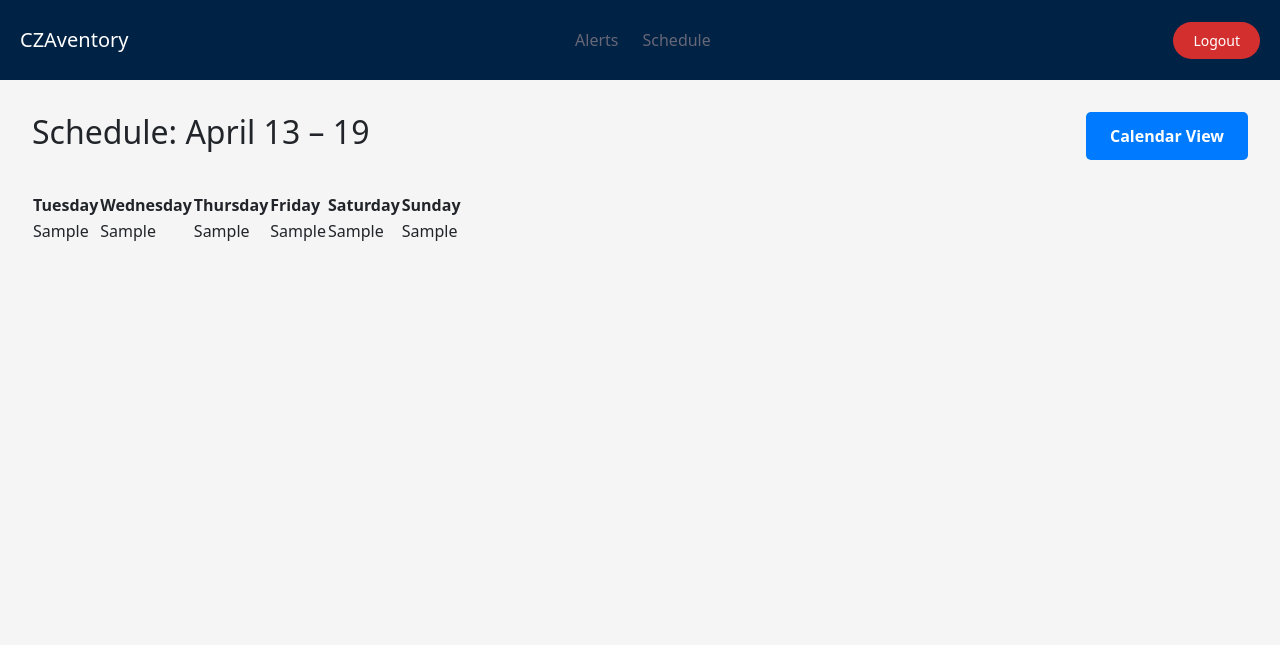
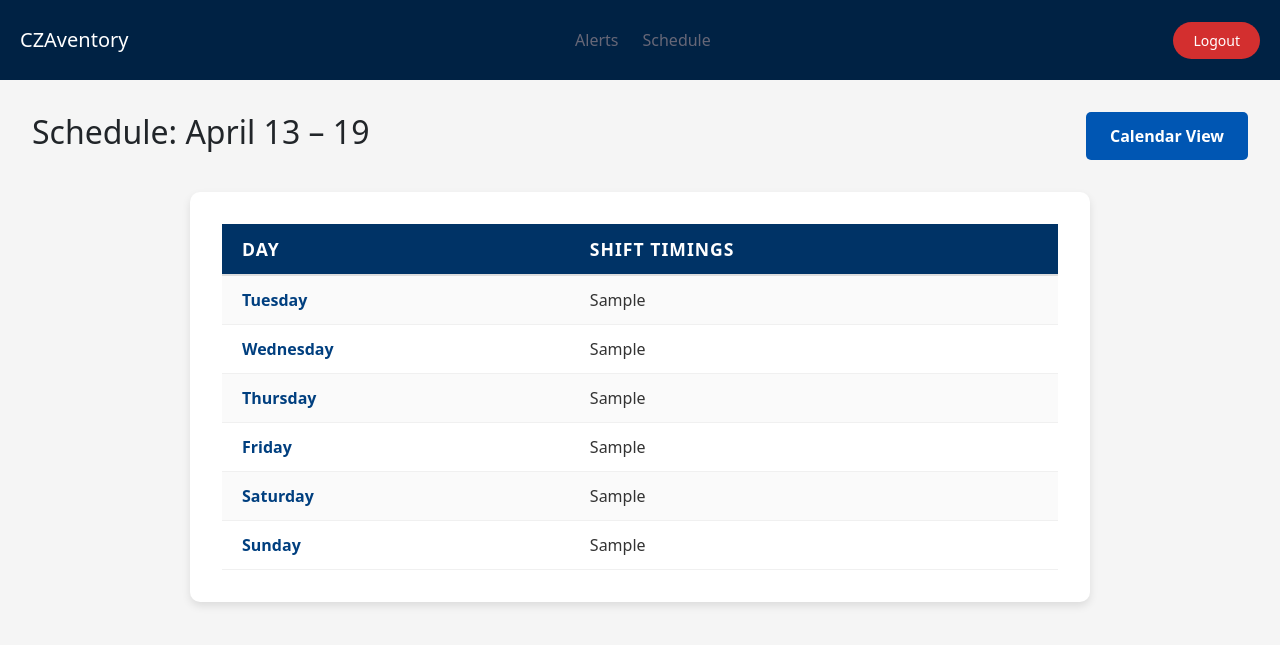
Before and after one commit to ZainabM872/Inventory-Management-System, a Django app: template templates/dashboard/staff.html in a window 1280 px wide. Shown: the top 645 px of the page. Run offline with Django 5.2, Linux system fonts and the light colour scheme; tables that the repository leaves empty hold one stand-in row (values such as "Sample post"); the template is opened without the code that fills it: values that come from a table or form of the project are taken from there, most other values are stand-ins (such as "Sample title", 1, 10 or a date in 2020).

Commit message:
adding styling and making the frontend look better

```diff
--- a/static/staff.css
+++ b/static/staff.css
@@ -23,7 +23,7 @@ h2 {
 /* Button Styling */
 .calendar-btn {
     padding: 12px 24px;
-    background-color: #007BFF;
+    background-color: #0056b3;
     color: #fff;
     font-size: 16px;
     font-weight: 600;
@@ -36,62 +36,105 @@ h2 {
 }
 
 .calendar-btn:hover {
-    background-color: #0056b3;
+    background-color: #003f7f;
+}
+/* Base Styles */
+body {
+    font-family: Arial, sans-serif;
+    background-color: #f9fafb; /* soft neutral background */
+    padding: 2rem;
+    margin: 0;
 }
 
-/* Calendar Container Styling */
-.container {
+/* Container for the schedule table */
+.schedule-container {
     max-width: 900px;
     margin: 0 auto;
     padding: 2rem;
     background-color: #ffffff;
     box-shadow: 0px 4px 8px rgba(0, 0, 0, 0.1);
     border-radius: 10px;
+    overflow-x: auto; /* Allows horizontal scrolling if needed */
 }
 
-/* Day and Shift Info Styles */
-.day-row {
-    display: flex;
-    align-items: center;
-    margin-bottom: 1rem;
-    border-bottom: 1px solid #e0e0e0;
-    padding-bottom: 1rem;
+/* Table Styling */
+table {
+    width: 100%;
+    border-collapse: collapse;
+    text-align: left;
+    background-color: #fff;
 }
 
-.day-info {
-    width: 100px;
-    text-align: center;
-    font-weight: bold;
-    border-right: 2px solid #ccc;
-    padding-right: 10px;
+/* Table Header Styling */
+thead {
+    background-color: #003366; /* Deep blue header */
+    color: #fff;
 }
 
-.day-info .day, .day-info .date {
-    font-size: 1rem;
-    color: #003f7f; /* soft blue for day name */
+th {
+    padding: 12px 20px;
+    font-weight: bold;
+    font-size: 1.1rem;
+    text-transform: uppercase;
+    letter-spacing: 1px;
+    border-bottom: 2px solid #ddd;
 }
 
-.day-info .date {
-    font-size: 0.9rem;
-    color: #0074d9; /* lighter blue for date */
-    margin-top: 4px;
+/* Table Row Styling */
+tbody tr {
+    border-bottom: 1px solid #f0f0f0;
+    transition: background-color 0.3s ease;
 }
 
-.shift-info {
-    flex-grow: 1;
-    padding-left: 20px;
-    color: #333;
-    font-size: 0.95rem;
+/* Hover effect for rows */
+tbody tr:hover {
+    background-color: #f5f5f5; /* Slight gray on hover */
 }
 
-.shift-info span {
-    display: block;
-    margin-bottom: 4px;
+/* Table Data Styling */
+td {
+    padding: 12px 20px;
+    font-size: 1rem;
+    color: #333;
 }
 
-/* Center the calendar container */
-.calendar-container {
-    max-width: 900px;
-    margin: 0 auto;
-    padding: 2rem;
+/* Day Column Styling */
+td:nth-child(1) {
+    font-weight: bold;
+    color: #003f7f; /* Blue color for day names */
 }
+
+/* Add borders to the top of the rows for better separation */
+tbody tr:first-child {
+    border-top: 2px solid #ddd;
+}
+
+/* Responsive Design */
+@media (max-width: 768px) {
+    th, td {
+        padding: 10px;
+    }
+
+    table {
+        font-size: 0.9rem;
+    }
+
+    .schedule-container {
+        padding: 1rem;
+    }
+}
+
+/* Table Row Alternating Colors */
+tbody tr:nth-child(odd) {
+    background-color: #fafafa; /* Light gray background for odd rows */
+}
+
+tbody tr:nth-child(even) {
+    background-color: #ffffff; /* White background for even rows */
+}
+
+/* Slight shadow effect on hover to lift the row */
+tbody tr:hover {
+    box-shadow: 0px 4px 6px rgba(0, 0, 0, 0.1);
+    background-color: #f9f9f9; /* Light gray on hover */
+}
--- a/templates/dashboard/staff.html
+++ b/templates/dashboard/staff.html
@@ -27,22 +27,34 @@
         <table>
             <thead>
                 <tr>
-                    <th>Tuesday</th>
-                    <th>Wednesday</th>
-                    <th>Thursday</th>
-                    <th>Friday</th>
-                    <th>Saturday</th>
-                    <th>Sunday</th>
+                    <th>Day</th>
+                    <th>Shift Timings</th>
                 </tr>
             </thead>
             <tbody>
                 {% for schedule in schedules %}
                     <tr>
+                        <td>Tuesday</td>
                         <td>{{ schedule.tuesday }}</td>
+                    </tr>
+                    <tr>
+                        <td>Wednesday</td>
                         <td>{{ schedule.wednesday }}</td>
+                    </tr>
+                    <tr>
+                        <td>Thursday</td>
                         <td>{{ schedule.thursday }}</td>
+                    </tr>
+                    <tr>
+                        <td>Friday</td>
                         <td>{{ schedule.friday }}</td>
+                    </tr>
+                    <tr>
+                        <td>Saturday</td>
                         <td>{{ schedule.saturday }}</td>
+                    </tr>
+                    <tr>
+                        <td>Sunday</td>
                         <td>{{ schedule.sunday }}</td>
                     </tr>
                 {% endfor %}
@@ -50,6 +62,8 @@
         </table>
     </div>
 </body>
+</html>
+
 </html>
 <!--
 
```
